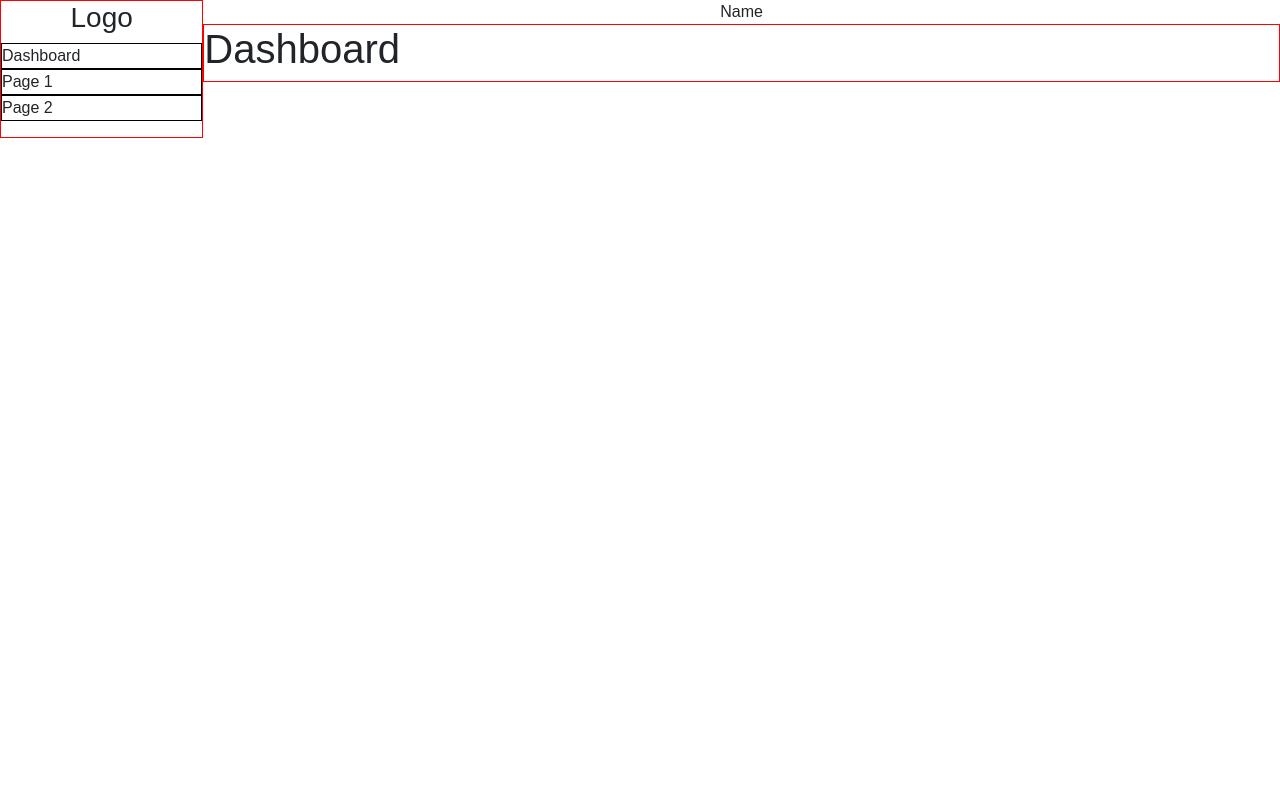
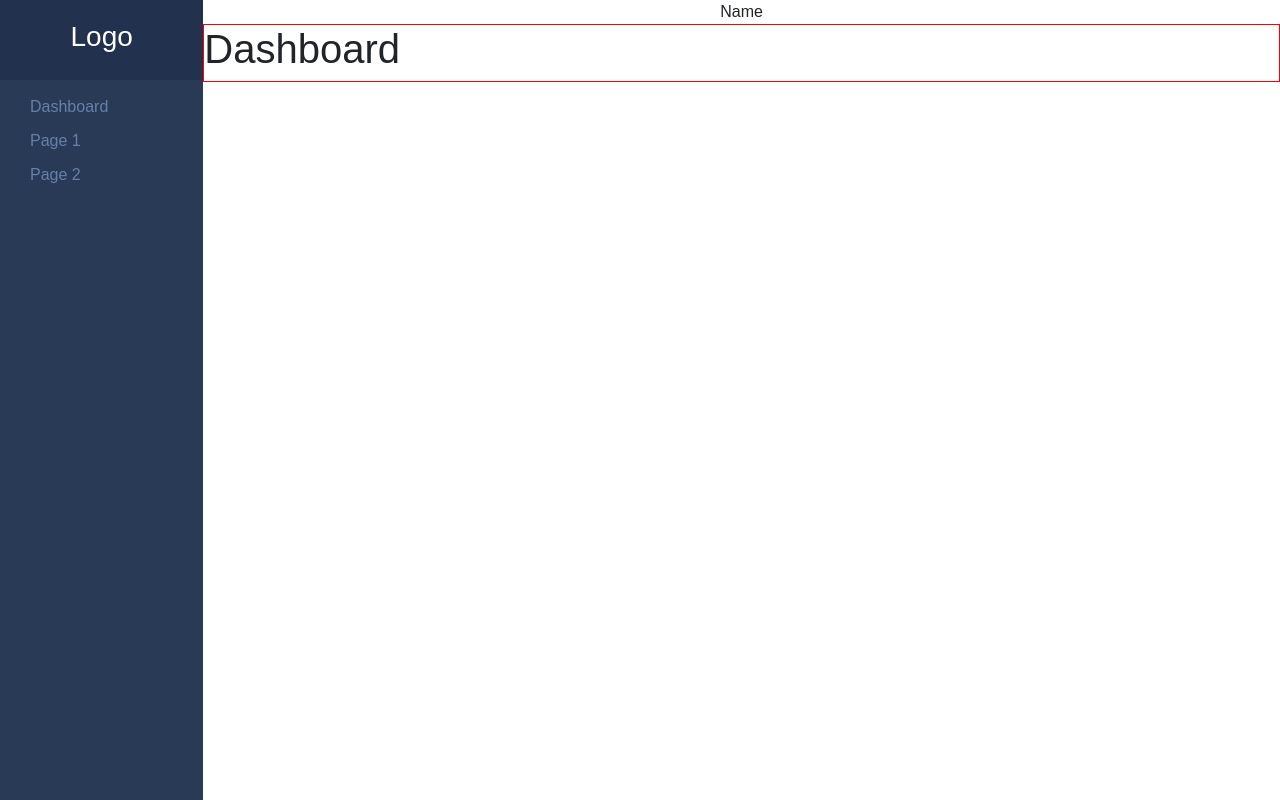
Before and after one commit to yllipetrovci/ylli-petrovci-react-js-boilerplate, a React (Create React App) app: page / in a window 1280 px wide. Built offline with nearby package versions, Linux system fonts and the light colour scheme; the HTML template or start-up script is replaced by a standard one.

Commit message:
WIP: styling sidebar menu

```diff
--- a/src/components/sidebarMenu.js
+++ b/src/components/sidebarMenu.js
@@ -7,7 +7,9 @@ const SideBarMenu = (props) => {
         <div className="sidebar-menu-component">
             <div className="row">
                 <div className="col-12">
-                    <h3 className="text-center">Logo</h3>
+                    <div className="logo-wrapper">
+                        <h3 className="logo">Logo</h3>
+                    </div>
                 </div>
                 <hr />
                 <div className="col-12">
--- a/src/styles/sidebar.css
+++ b/src/styles/sidebar.css
@@ -1,13 +1,33 @@
 .sidebar-menu-component {
-  border: 1px solid red;
-  height: 100%;
+  background-color: #293A57;
+  /* border: 1px solid red; */
+  height: 100vh;
 }
 
 .sidebar-ul{
-  padding-left:0;
+  padding-left: 30px;
+  padding-top:15px;
 }
 
 .sidebar-ul li{
  list-style:none;
- border:1px solid black;
+ /* border:1px solid black; */
+ color:#6680AA;
+ padding-bottom:10px;
 }
+
+.sidebar-ul li:active, .sidebar-ul li:hover{
+  color:#5DDBCD;
+  cursor: pointer;
+}
+
+.logo-wrapper{
+  min-height: 80px;
+  background-color:#21314E;
+}
+
+.logo-wrapper .logo{
+  padding-top:20px;
+  text-align: center;
+  color:#fff;
+}
```
